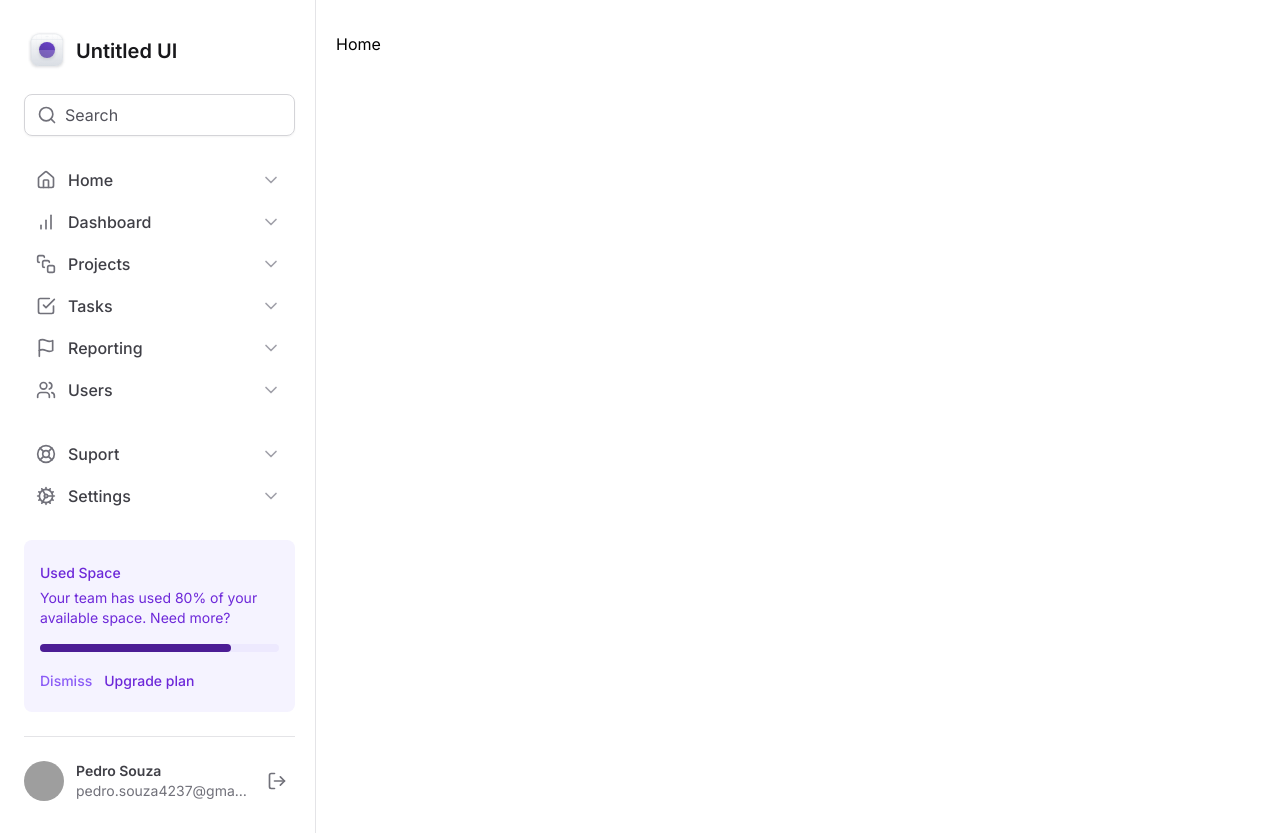
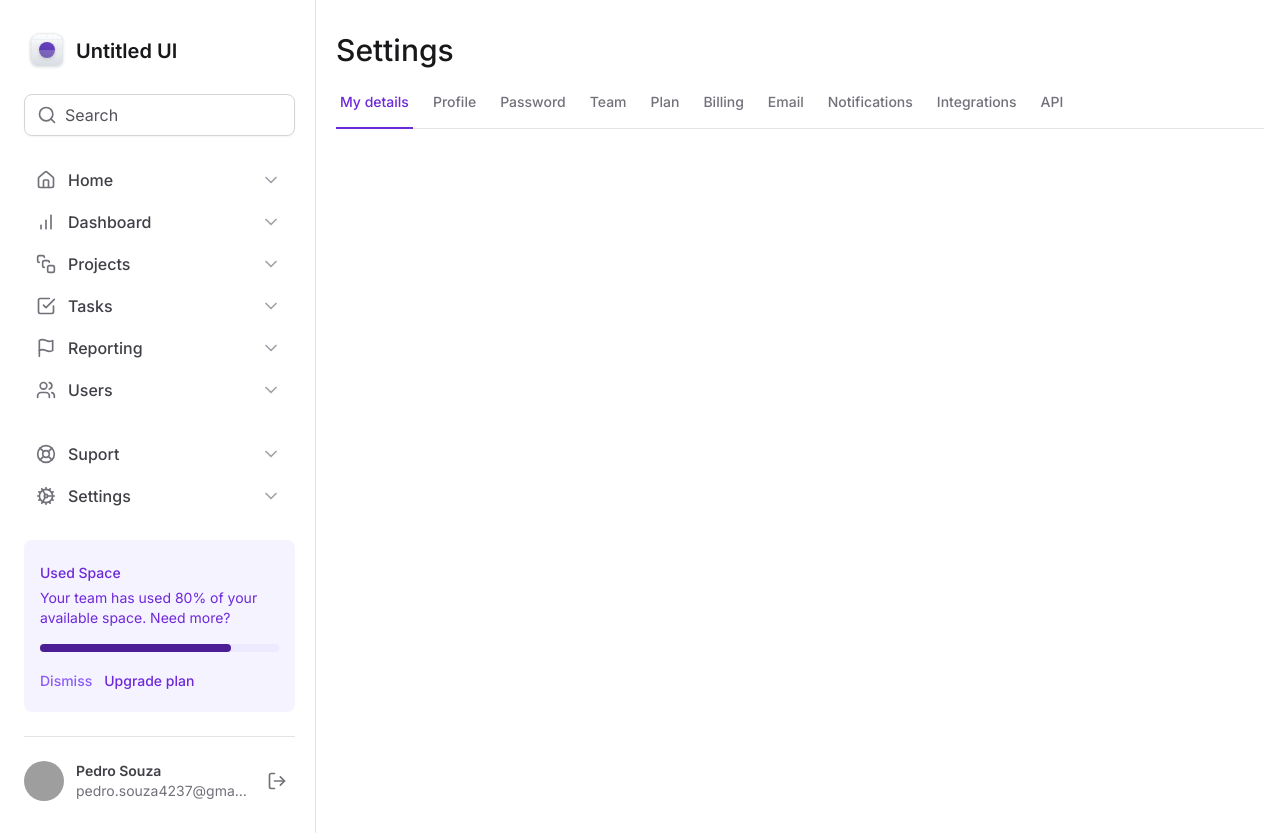
Before and after one commit to pedrosouza423/tailwind-next, a Next.js app: page / in a window 1280 px wide. Built offline with nearby package versions, Linux system fonts and the light colour scheme; grey boxes are pictures that could not be loaded.

Commit message:
Creating tabs with radix Tabs

```diff
--- a/package.json
+++ b/package.json
@@ -9,6 +9,7 @@
     "lint": "next lint"
   },
   "dependencies": {
+    "@radix-ui/react-tabs": "^1.0.4",
     "lucide-react": "^0.363.0",
     "next": "14.1.4",
     "react": "^18",
--- /dev/null
+++ b/src/app/components/SettingsTabs/TabItem.tsx
@@ -0,0 +1,24 @@
+'use client'
+import * as Tabs from '@radix-ui/react-tabs'
+
+interface TabItemProps {
+  value: string
+  title: string
+  isSelected?: boolean
+}
+
+export const TabItem = ({ value, title, isSelected = false }: TabItemProps) => {
+  return (
+    <Tabs.Trigger
+      value={value}
+      className="relative px-1 pb-4 text-sm font-medium text-zinc-500 hover:text-violet-700
+      data-[state=active]:text-violet-700"
+    >
+      <span>{title}</span>
+
+      {isSelected && (
+        <div className="absolute -bottom-px left-0 right-0 h-0.5 bg-violet-700" />
+      )}
+    </Tabs.Trigger>
+  )
+}
--- /dev/null
+++ b/src/app/components/SettingsTabs/index.tsx
@@ -0,0 +1,57 @@
+'use client'
+import * as Tabs from '@radix-ui/react-tabs'
+import { TabItem } from './TabItem'
+import { useState } from 'react'
+
+export const SettingsTabs = () => {
+  const [currentTab, setCurrentTab] = useState('tab1')
+
+  return (
+    <Tabs.Root value={currentTab} onValueChange={setCurrentTab}>
+      <Tabs.List className="mt-6 flex w-full items-center gap-4 border-b border-zinc-200">
+        <TabItem
+          value="tab1"
+          isSelected={currentTab === 'tab1'}
+          title="My details"
+        />
+        <TabItem
+          value="tab2"
+          isSelected={currentTab === 'tab2'}
+          title="Profile"
+        />
+        <TabItem
+          value="tab3"
+          isSelected={currentTab === 'tab3'}
+          title="Password"
+        />
+        <TabItem value="tab4" isSelected={currentTab === 'tab4'} title="Team" />
+        <TabItem value="tab5" isSelected={currentTab === 'tab5'} title="Plan" />
+        <TabItem
+          value="tab6"
+          isSelected={currentTab === 'tab6'}
+          title="Billing"
+        />
+        <TabItem
+          value="tab7"
+          isSelected={currentTab === 'tab7'}
+          title="Email"
+        />
+        <TabItem
+          value="tab8"
+          isSelected={currentTab === 'tab8'}
+          title="Notifications"
+        />
+        <TabItem
+          value="tab9"
+          isSelected={currentTab === 'tab9'}
+          title="Integrations"
+        />
+        <TabItem
+          value="tab10"
+          isSelected={currentTab === 'tab10'}
+          title="API"
+        />
+      </Tabs.List>
+    </Tabs.Root>
+  )
+}
--- a/src/app/layout.tsx
+++ b/src/app/layout.tsx
@@ -16,7 +16,7 @@
   children: React.ReactNode
 }>) {
   return (
-    <html lang="en">
+    <html lang="en" className="antialiased">
       <body className={inter.className}>
         <div className="grid min-h-screen grid-cols-app">
           <Sidebar />
--- a/src/app/page.tsx
+++ b/src/app/page.tsx
@@ -1,7 +1,10 @@
+import { SettingsTabs } from './components/SettingsTabs'
+
 export default function Home() {
   return (
-    <div>
-      <h1>Home</h1>
-    </div>
+    <>
+      <h1 className="text-3xl font-medium text-zinc-900">Settings</h1>
+      <SettingsTabs />
+    </>
   )
 }
```
Also changed, not shown: 1 other file (tests, documents, lock files or other folders).
